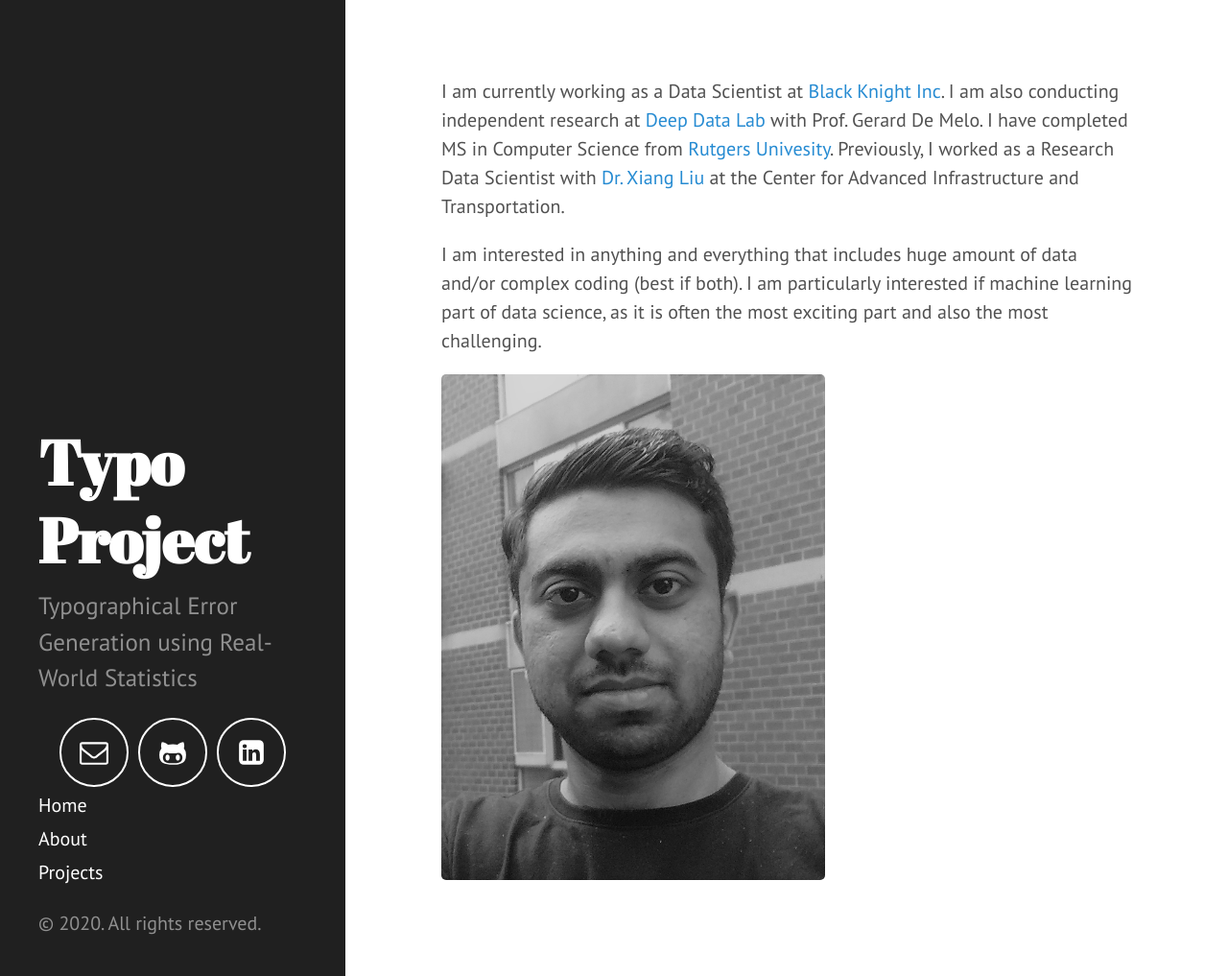
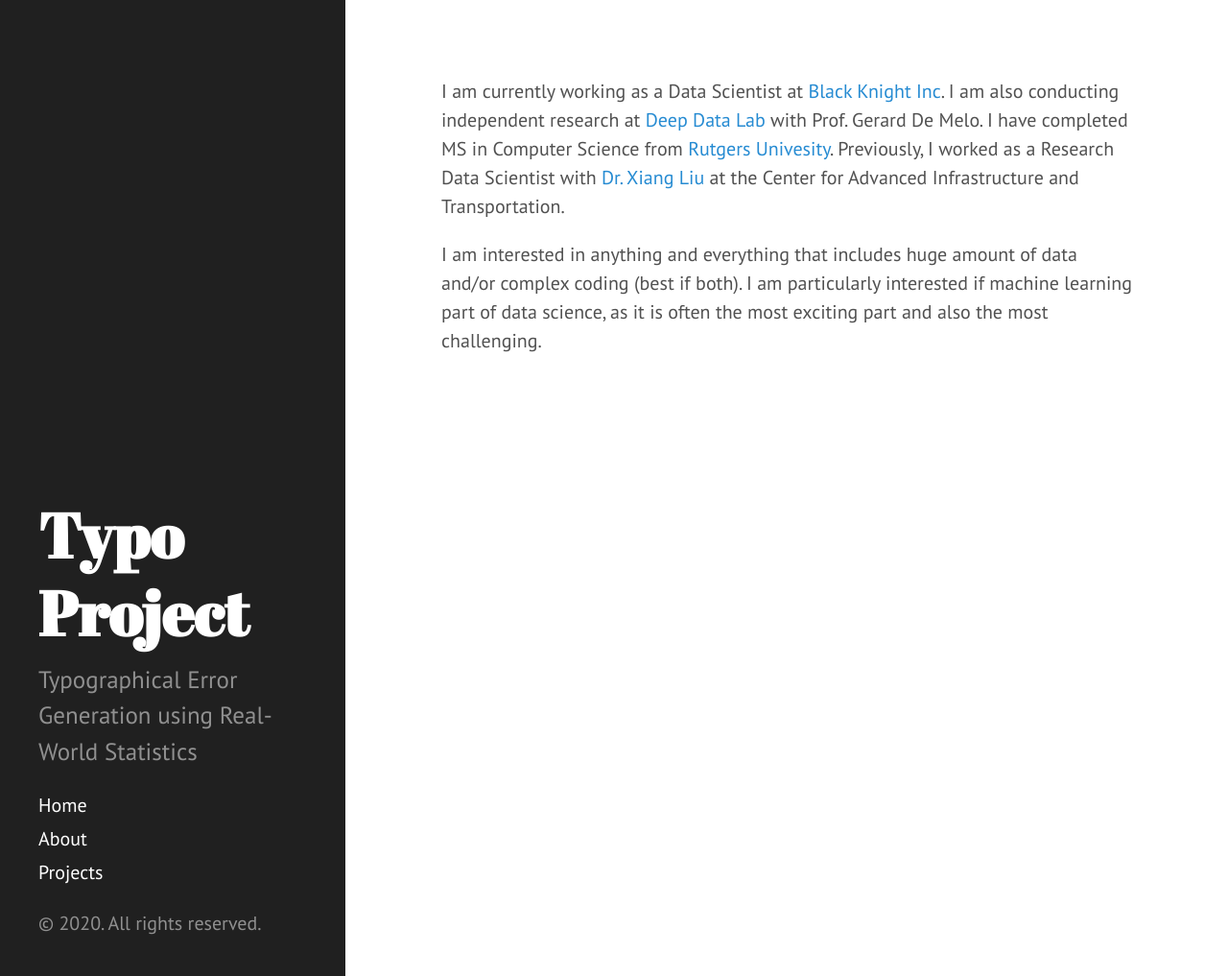
Before and after one commit to xitizzz/typo, a Jekyll site: the page built from index.md, in a window 1280 px wide and 1017 px high. Shown: the whole window at 96% size. Built offline with Jekyll 4.4.1, drawn with Linux system fonts in a browser that asks for light colours.

Commit message:
Update content

```diff
--- a/_includes/sidebar.html
+++ b/_includes/sidebar.html
@@ -8,19 +8,6 @@
       </h1>
       <p class="lead">{{ site.description }}</p>
     </div>
-
-    <div class="icons-home">
-      <a aria-label="Send email" title="Send me a e-mail" href="mailto:{{site.email}}">
-           <svg class="icon icon-email"><use xlink:href="#icon-email"></use></svg>
-      </a>
-      <a aria-label="My Github" title="Show my projects" target="_blank" href="https://github.com/{{site.github_username}}">
-           <svg class="icon icon-github-alt"><use xlink:href="#icon-github-alt"></use></svg>
-      </a>
-
-      <a aria-label="My LinkedIn" title="Show my linkedin profile" target="_blank" href="https://www.linkedin.com/in/{{site.linkedin_public_url}}">
-           <svg class="icon icon-linkedin"><use xlink:href="#icon-linkedin"></use></svg>
-      </a>
-     </div>
 
     <nav class="sidebar-nav">
       <a class="sidebar-nav-item{% if page.url == site.baseurl %} active{% endif %}" href="{{ "/" | relative_url }}">Home</a>
--- a/index.md
+++ b/index.md
@@ -6,5 +6,3 @@ title: Home
 I am currently working as a Data Scientist at [Black Knight Inc](https://www.blackknightinc.com/). I am also conducting independent research at [Deep Data Lab](http://gerard.demelo.org/lab.html) with Prof. Gerard De Melo. I have completed MS in Computer Science from [Rutgers Univesity](https://www.rutgers.edu). Previously, I worked as a Research Data Scientist with [Dr. Xiang Liu](https://cee.rutgers.edu/fac/xiang-liu) at the Center for Advanced Infrastructure and Transportation.
 
 I am interested in anything and everything that includes huge amount of data and/or complex coding (best if both). I am particularly interested if machine learning part of data science, as it is often the most exciting part and also the most challenging.
-
-<img src="/img/ks.jpg" alt="A picture of me" width="400">
```
